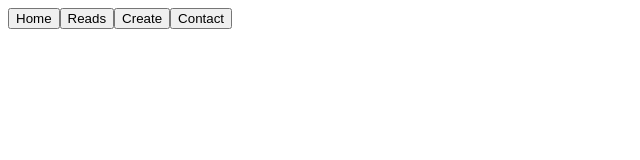
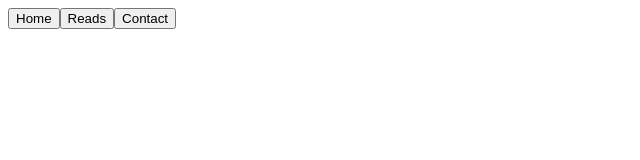
Before and after one commit to Vaishnavi301201/bloggers-website, an Angular app: page /dashboard in a window 1280 px wide. Shown: the top 160 px of the page, without its empty margins (0-640 px from the left). Built offline with nearby package versions, Linux system fonts and the light colour scheme.

Commit message:
Added Create button only in case of loggedIn user

```diff
--- a/src/app/auth.service.ts
+++ b/src/app/auth.service.ts
@@ -11,6 +11,7 @@ export class AuthService {
   private loginUrl = 'http://localhost:8080/api/login';
   private registerUrl = 'http://localhost:8080/api/register'
   private isLoggedIn = false;
+  isUserRegistered:boolean=false;
 
   constructor(
     private http: HttpClient
--- a/src/app/dashboard/dashboard.component.html
+++ b/src/app/dashboard/dashboard.component.html
@@ -1 +1 @@
-<app-menu-bar></app-menu-bar>
+<app-menu-bar [isUserRegistered]="this.isUserRegistered"></app-menu-bar>
--- a/src/app/dashboard/dashboard.component.ts
+++ b/src/app/dashboard/dashboard.component.ts
@@ -1,4 +1,5 @@
 import { Component } from '@angular/core';
+import { AuthService } from '../auth.service';
 
 @Component({
   selector: 'app-dashboard',
@@ -6,5 +7,8 @@ import { Component } from '@angular/core';
   styleUrl: './dashboard.component.css'
 })
 export class DashboardComponent {
-
+  constructor(
+    private authService:AuthService
+  ){}
+  isUserRegistered:boolean=this.authService.isUserRegistered;
 }
--- a/src/app/login/login.component.ts
+++ b/src/app/login/login.component.ts
@@ -25,6 +25,7 @@ export class LoginComponent {
       next:async(response)=>{
         if(response.status== 200)
           {
+            this.authService.isUserRegistered=true;
             this.router.navigate(['/dashboard']);
           }
       },
--- a/src/app/menu-bar/menu-bar.component.html
+++ b/src/app/menu-bar/menu-bar.component.html
@@ -1,6 +1,6 @@
 <div class="container">
     <button>Home</button>
     <button>Reads</button>
-    <button>Create</button>
+    <button *ngIf="isUserRegistered===true">Create</button>
     <button>Contact</button>
 </div>
```
Also changed, not shown: src/app/menu-bar/menu-bar.component.ts (+5 -2 lines).
